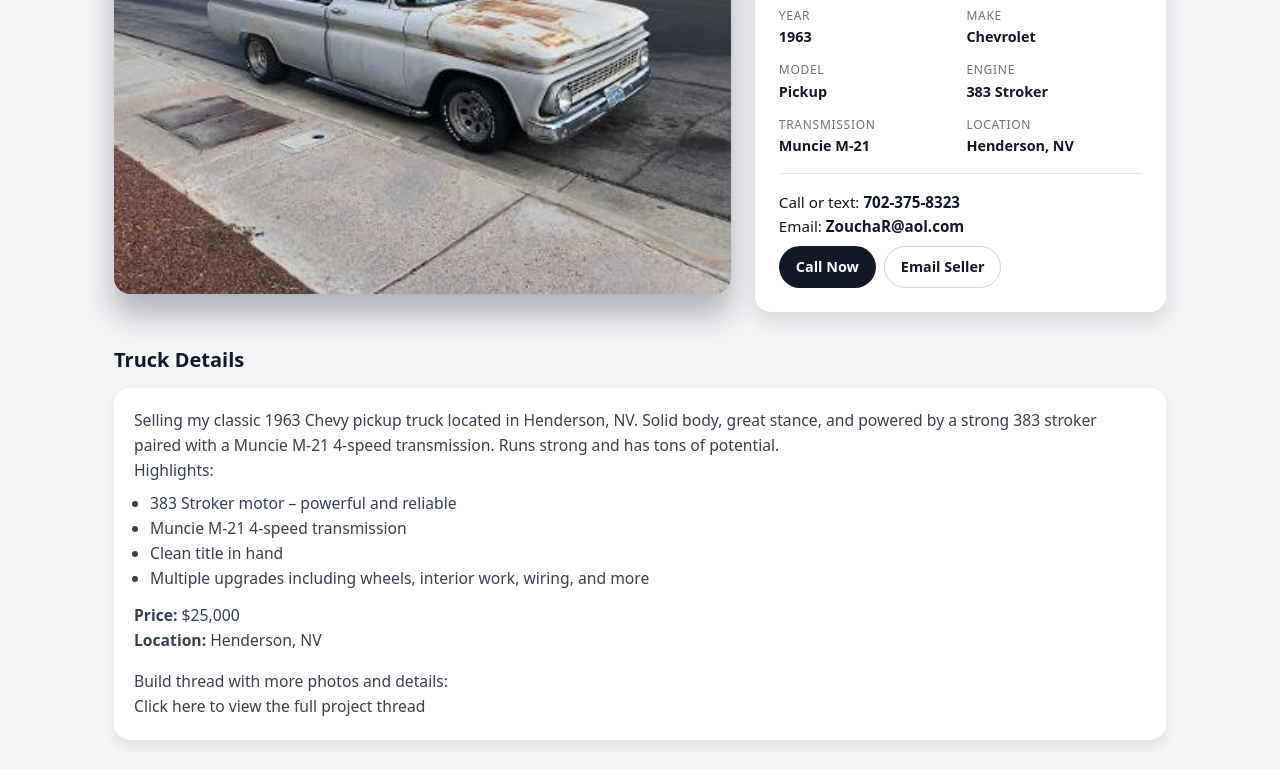
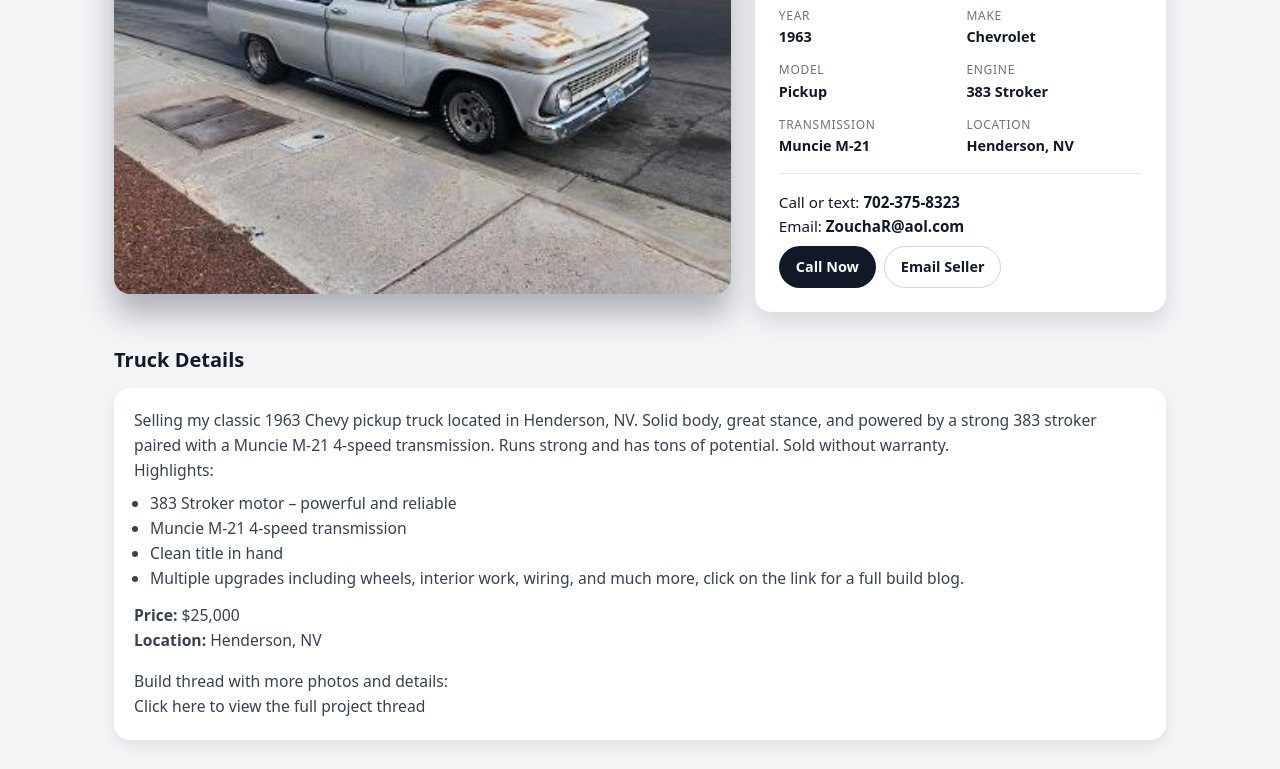
Before and after one commit to ZouchaR/63_C-10, a plain HTML site: page index.html in a window 1280 px wide. Shown: the part 304-1073 px from the top of the page. Drawn offline with Linux system fonts and the light colour scheme; files whose address does not match are found by name.

Commit message:
Update index.html

```diff
--- a/index.html
+++ b/index.html
@@ -297,7 +297,7 @@
         <div class="description">
           <p>
             Selling my classic 1963 Chevy pickup truck located in Henderson, NV. Solid body, great stance, and powered
-            by a strong 383 stroker paired with a Muncie M-21 4-speed transmission. Runs strong and has tons of potential.
+            by a strong 383 stroker paired with a Muncie M-21 4-speed transmission. Runs strong and has tons of potential. Sold without warranty.
           </p>
 
           <p>Highlights:</p>
@@ -305,7 +305,7 @@
             <li>383 Stroker motor – powerful and reliable</li>
             <li>Muncie M-21 4-speed transmission</li>
             <li>Clean title in hand</li>
-            <li>Multiple upgrades including wheels, interior work, wiring, and more</li>
+            <li>Multiple upgrades including wheels, interior work, wiring, and much more, click on the link for a full build blog.</li>
           </ul>
 
           <p style="margin-top: 0.75rem;">
```
